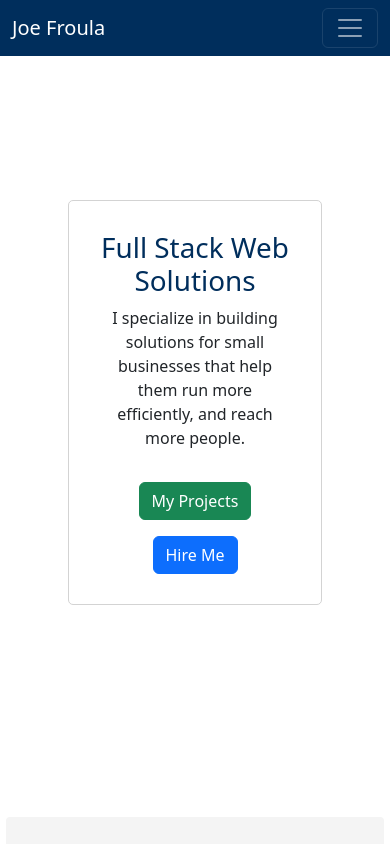
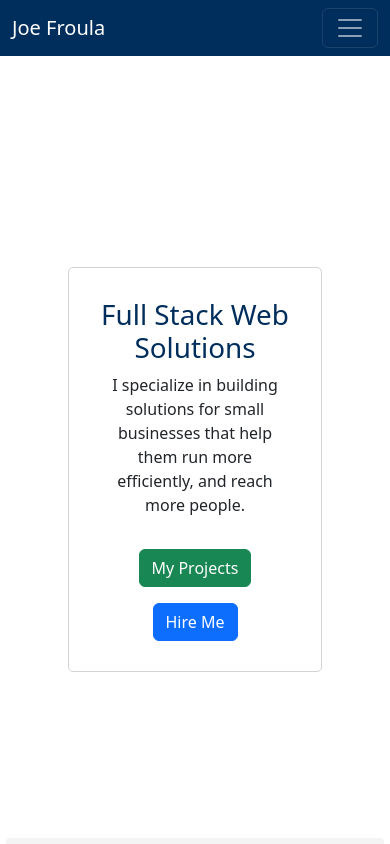
Before and after one commit to j4rola/my-portfolio, a Next.js app: page / in a window 390 px wide. Shown: the top 844 px of the page. Built offline with nearby package versions, Linux system fonts and the light colour scheme.

Commit message:
testing layout

```diff
--- a/pages/index.js
+++ b/pages/index.js
@@ -41,8 +41,9 @@ export default function Home() {
 
       </section>
 
-      <div className='flexy my-5 py-5'>
-        <div className='flexy small-custom-card d-md-none my-5'>
+      <div className='flexy'>
+
+        <div className='flexy small-custom-card d-md-none my-6'>
 
           <h1 className='text-blue text-center'>
             Full Stack Web Solutions
```
